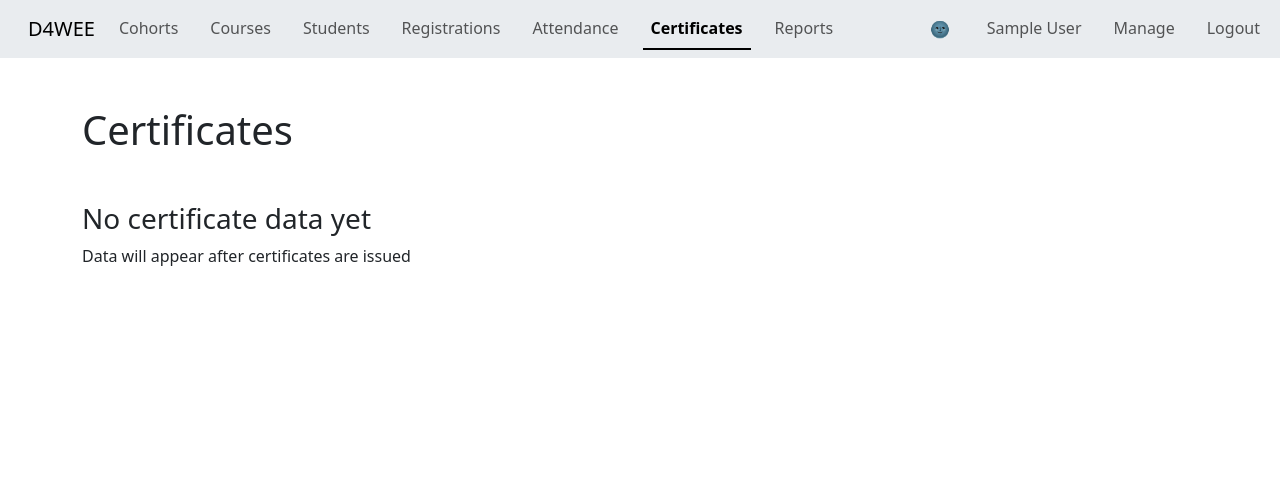
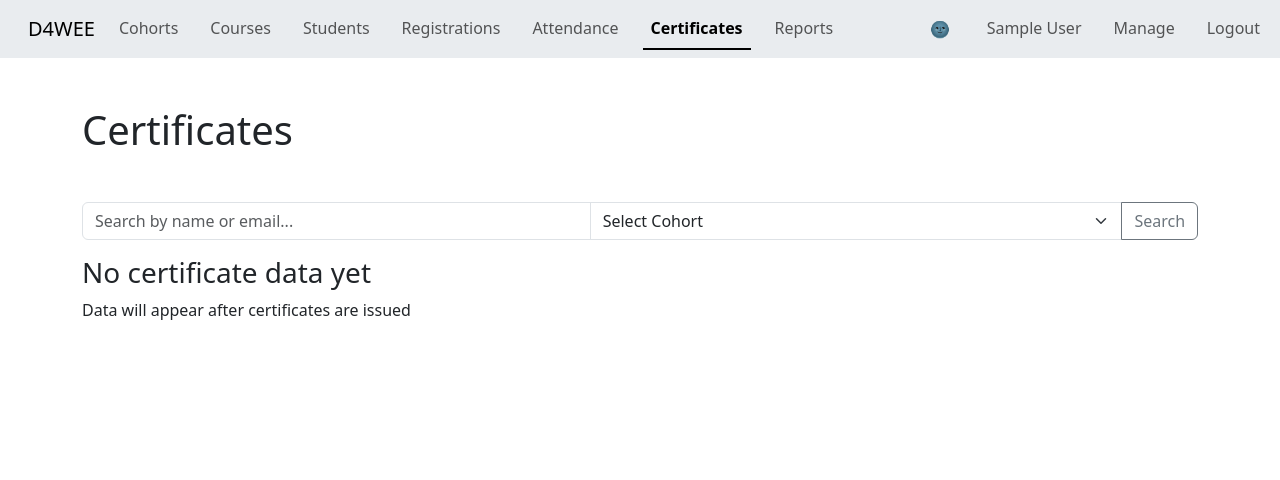
Before and after one commit to codeforpakistan/d4wee, a Django app: page /dashboard/certificates/ in a window 1280 px wide. Shown: the top 480 px of the page. Run offline with Django 5.2, Linux system fonts and the light colour scheme; the visitor is signed in with stand-in values (Sample User, id 1); data comes from the database, SQL or seed files in the repository; data that the repository does not hold is empty.

Commit message:
Added cohort as a filter

```diff
--- a/app/templates/app/certificate_list.html
+++ b/app/templates/app/certificate_list.html
@@ -4,10 +4,10 @@
 {% block header_subtitle %}{% endblock %}
 
 {% block content %}
+<!-- Table Header with Search -->
+{% include 'app/includes/search_bar.html' with search_query=search_query placeholder="Search by name or email..." clear_url=request.path %}
 {% if certificates %}
 <div class="">
-  <!-- Table Header with Search -->
-  {% include 'app/includes/search_bar.html' with search_query=search_query placeholder="Search by name or email..." clear_url=request.path %}
 
   <table class="table table-striped table-hover">
     <thead>
--- a/app/templates/app/includes/navbar.html
+++ b/app/templates/app/includes/navbar.html
@@ -53,7 +53,7 @@
         {% if user.is_authenticated %}
         {% if user.is_staff %}
         <li class="nav-item">
-          <a class="nav-link" href="#">{{ user.get_full_name }}</a>
+          <a class="nav-link" href="#">{{ user.get_full_name|default:user.username }}</a>
         </li>
         <li class="nav-item">
           <a class="nav-link" href="{% url 'admin:index' %}">Manage</a>
--- a/app/templates/app/includes/search_bar.html
+++ b/app/templates/app/includes/search_bar.html
@@ -1,19 +1,26 @@
-{% comment %}
-Reusable search bar component
-Parameters:
-  - search_query: Optional. Current search query value
-  - placeholder: Optional. Placeholder text (default: "Search...")
-  - clear_url: Optional. URL to clear search (if not provided, clears to current page without query params)
-{% endcomment %}
+{% comment %} Reusable search bar component Parameters: - search_query: Optional. Current search query value -
+placeholder: Optional. Placeholder text (default: "Search...") - clear_url: Optional. URL to clear search (if not
+provided, clears to current page without query params) {% endcomment %}
 
 <form method="get" class="flex-1">
-    <div class="input-group mb-3">
-        <input type="text" name="q" class="form-control" value="{{ search_query }}" placeholder="{{ placeholder|default:'Search...' }}">
-        <button class="btn btn-outline-secondary" type="button">Search</button>
-        {% if search_query %}
-        <a href="{% if clear_url %}{{ clear_url }}{% else %}?{% endif %}" class="btn btn-outline-secondary">
-            Clear
-        </a>
-        {% endif %}
-    </div>
+  <div class="input-group mb-3">
+    <input
+      type="text"
+      name="q"
+      class="form-control"
+      value="{{ search_query }}"
+      placeholder="{{ placeholder|default:'Search...' }}" />
+    {% if cohorts %}
+    <select class="form-select" name="cohort">
+      <option value="">Select Cohort</option>
+      {% for cohort in cohorts %}
+      <option value="{{ cohort.id }}" {% if cohort_query|stringformat:"i" == cohort.id %}selected{% endif %}>{{ cohort.name }}</option>
+      {% endfor %}
+    </select>
+    {% endif %}
+    <button class="btn btn-outline-secondary" type="submit">Search</button>
+    {% if search_query %}
+    <a href="{% if clear_url %}{{ clear_url }}{% else %}?{% endif %}" class="btn btn-outline-secondary">Clear</a>
+    {% endif %}
+  </div>
 </form>
--- a/app/templates/app/student_grades.html
+++ b/app/templates/app/student_grades.html
@@ -6,9 +6,9 @@
 {% block header_stats %}<a class="btn btn-success" href="{% url 'download' %}">Download Report</a>{% endblock %}
 
 {% block content %}
+{% include 'app/includes/search_bar.html' with search_query=search_query placeholder="Search by name or email..." clear_url=request.path %}
     {% if grades %}
 
-    {% include 'app/includes/search_bar.html' with search_query=search_query placeholder="Search by name or email..." clear_url=request.path %}
     <table class="table table-striped table-hover">
         <thead>
             <tr>
--- a/app/templates/app/student_list.html
+++ b/app/templates/app/student_list.html
@@ -3,10 +3,10 @@
 {% block header_title %}Students{% endblock %}
 {% block header_subtitle %}{{ total_students }} student{{ total_students|pluralize }} total{% endblock %}
 {% block content %}
+<!-- Table Header with Search -->
+{% include 'app/includes/search_bar.html' with search_query=search_query placeholder="Search by name or email..." clear_url=request.path %}
 {% if students %}
 <div class="">
-  <!-- Table Header with Search -->
-  {% include 'app/includes/search_bar.html' with search_query=search_query placeholder="Search by name or email..." clear_url=request.path %}
 
   <table class="table table-striped table-hover">
     <thead>
--- a/app/views/certificates.py
+++ b/app/views/certificates.py
@@ -1,15 +1,13 @@
 import logging
 
 from django.conf import settings
-from django.contrib import messages
 from django.contrib.admin.views.decorators import staff_member_required
 from django.contrib.auth.decorators import login_required
 from django.core.paginator import EmptyPage, PageNotAnInteger, Paginator
 from django.db.models import Q
-from django.shortcuts import redirect, render
-from django.utils import timezone
+from django.shortcuts import render
 
-from app.models import Certificate, Enrollment
+from app.models import Certificate, Cohort
 
 logger = logging.getLogger(__name__)
 
@@ -20,11 +18,16 @@ def certificate_list(request):
     certificates = Certificate.objects.all().prefetch_related('enrollment__registration__student')
 
     search_query = request.GET.get("q", "").strip()
+    cohort_query = request.GET.get("cohort", "").strip()
 
     if search_query:
         certificates = certificates.filter(
             Q(enrollment__registration__student__full_name__icontains=search_query) | Q(enrollment__registration__student__email__icontains=search_query)
         )
+
+    if cohort_query:
+        certificates = certificates.filter(enrollment__registration__cohort=cohort_query)
+
 
     # Paginate students (20 per page)
     paginator = Paginator(certificates, settings.PER_PAGE)
@@ -39,6 +42,9 @@ def certificate_list(request):
 
     context = {
         "certificates": certs_page,
+        "cohorts": Cohort.objects.all().order_by('id'),
         "search_query": search_query,
+        "cohort_query": cohort_query,
+
     }
     return render(request, "app/certificate_list.html", context)
```
Also changed, not shown: app/views/registrations.py (+12 -0 lines), app/views/students.py (+9 -1 lines).
